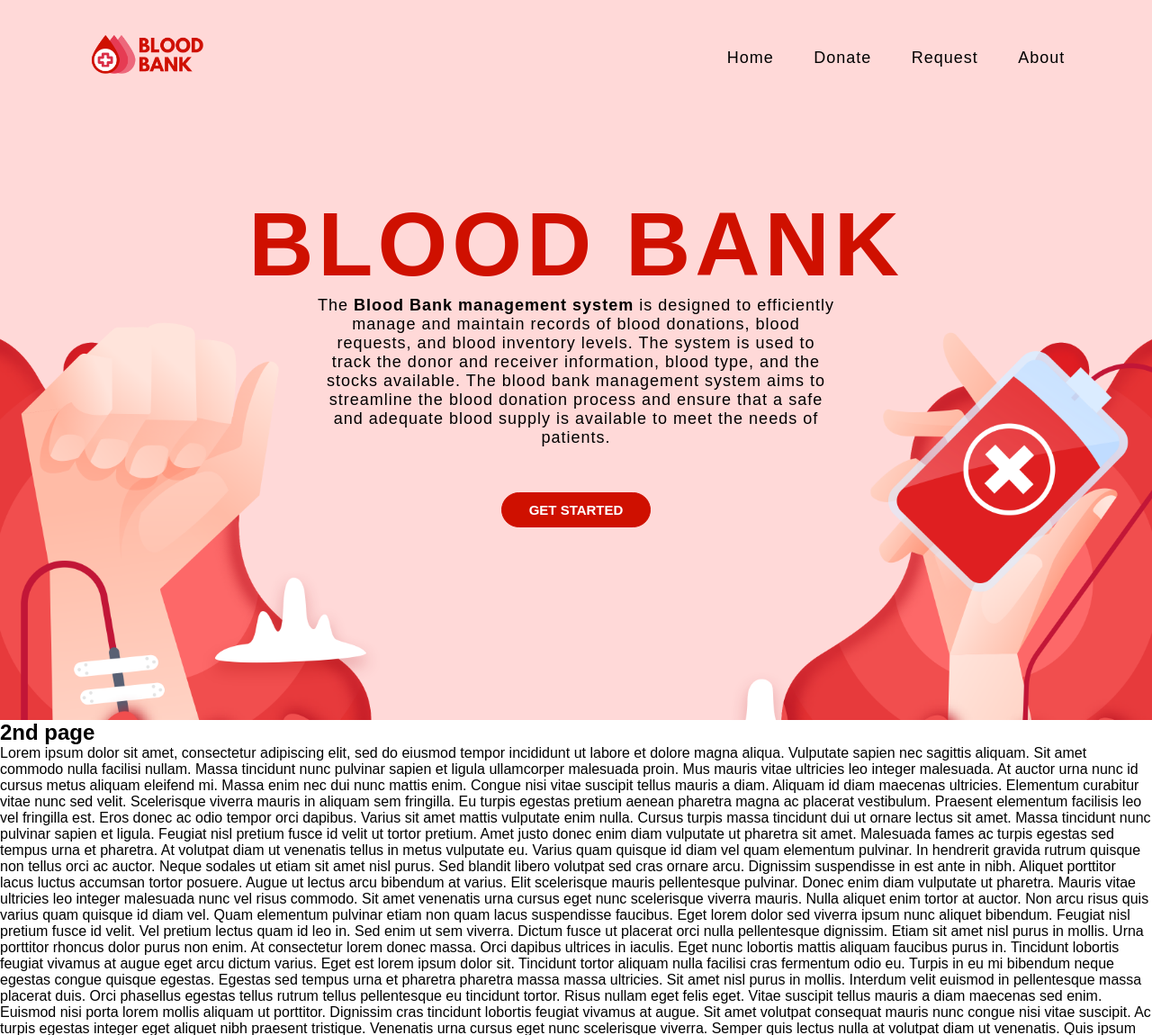
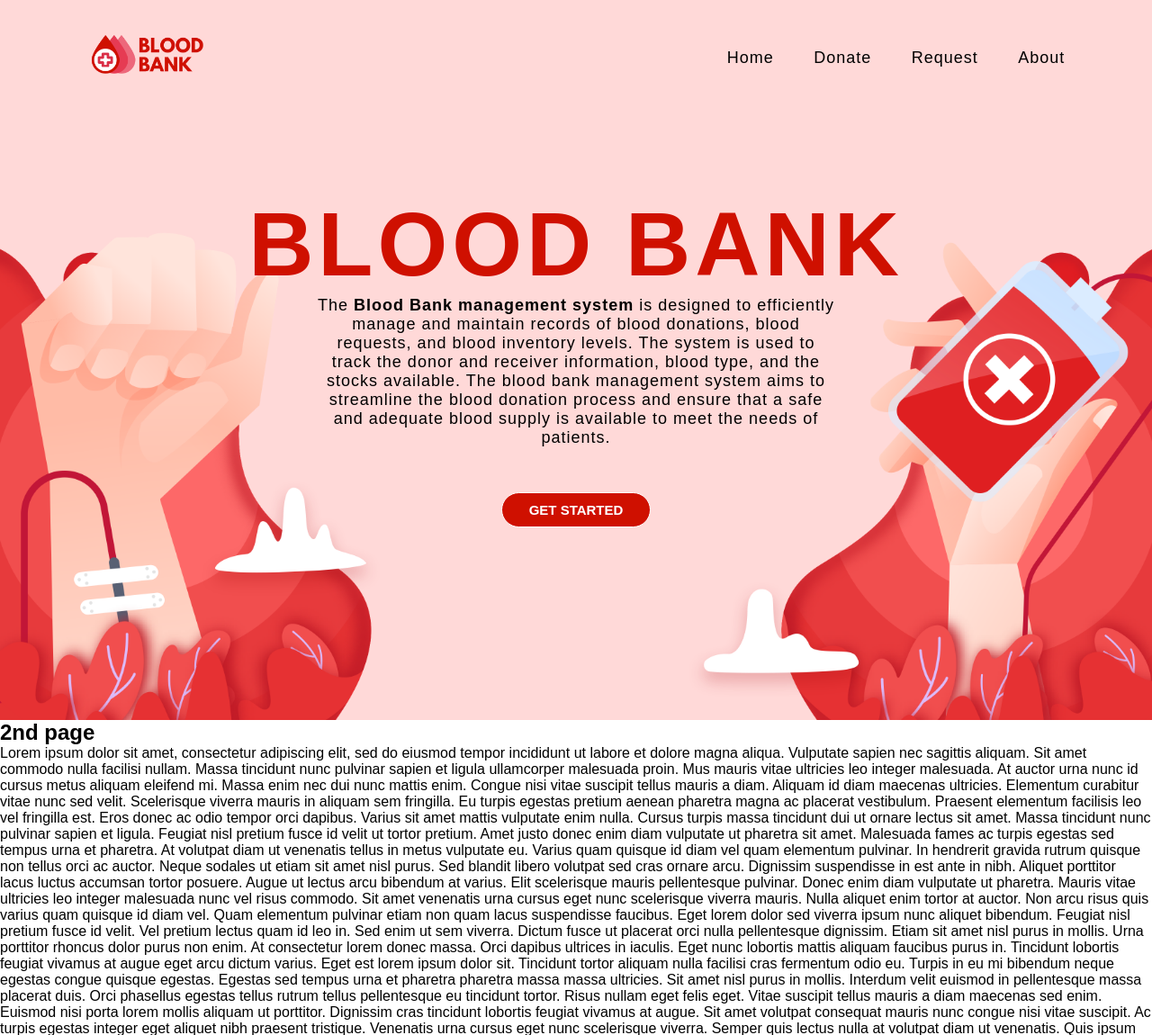
Before and after one commit to dexterlanot/ADBMS_FINAL_PROJECT, a PHP site: page / in a window 1280 px wide. Shown: the top 1150 px of the page at 90% size. Run offline with PHP 8.4, Linux system fonts and the light colour scheme.

Commit message:
changes again

```diff
--- a/bloodbankms/css/bbms.css
+++ b/bloodbankms/css/bbms.css
@@ -16,11 +16,9 @@ header {
     background-color: #FFD9D8;
 }
 
-
-
 .vector {
     position: absolute;
-    bottom: -100px;
+    bottom: 0px;
     width: 100%;
     right: 0;
     z-index: inherit;
@@ -33,9 +31,8 @@ nav {
     align-items: center;
 }
 
-nav img {
+.logo {
     width: 180px;
-    cursor: pointer;
 }
 
 .nav-links {
@@ -115,7 +112,7 @@ nav img {
     display: inline-block;
     text-decoration: none;
     color: white;
-    border: 1px solid #CF1000;
+    border: 1px solid white;
     padding: 10px 30px;
     font-size: 15px;
     font-weight: 600;
@@ -129,7 +126,6 @@ nav img {
 .hm-btn:hover {
     border: 1px solid #CF1000;
     color: #CF1000;
-    border: 1px solid #ffff;
     background: #ffff;
     transition: 0.5s;
 }
--- a/bloodbankms/index.html
+++ b/bloodbankms/index.html
@@ -16,7 +16,7 @@
   <header>
     <img src="images/landingpng.png" class="vector translate" data-speed="0.25">
     <nav>
-      <a href="index.html"><img src="images/bbmslogo.png"></a>
+      <a href="index.html"><img src="images/bbmslogo.png" class="logo"></a>
           <div class="nav-links">
               <ul>
                   <li> <a href="index.html"> <p>Home</p> </a> </li>
```
